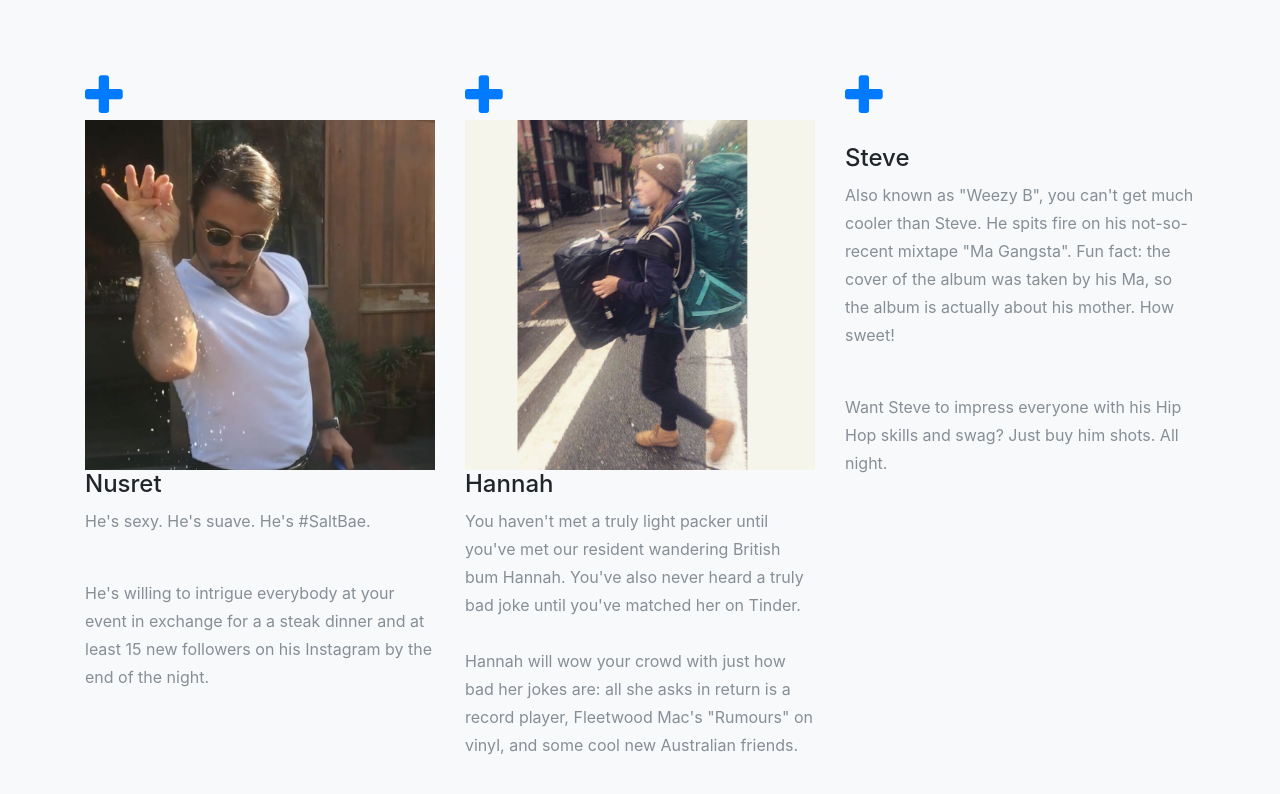
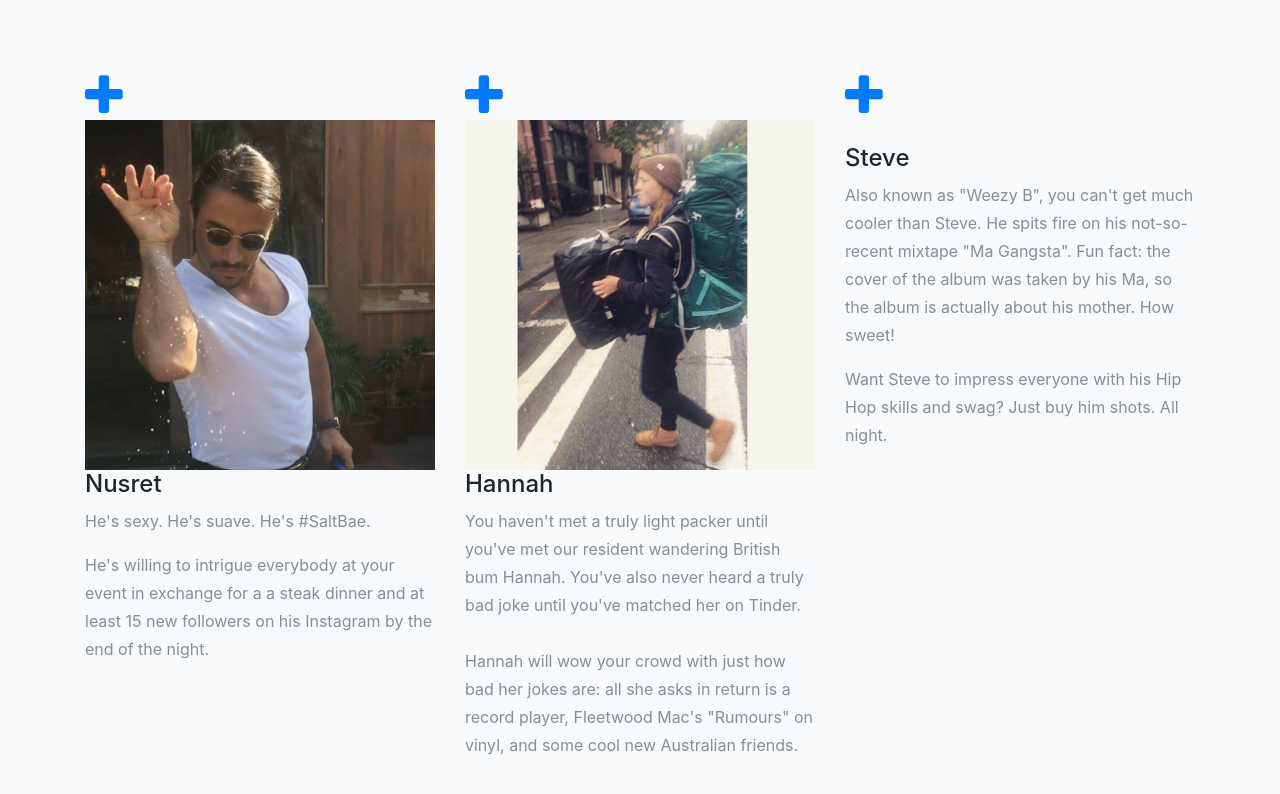
Before and after one commit to mondayrain/social-escort-site, a website with bundled scripts: page index.html in a window 1280 px wide. Shown: the part 1791-2585 px from the top of the page. Built offline with nearby package versions, Linux system fonts and the light colour scheme; files whose address does not match are found by name; a web font is replaced by a local one.

```diff
--- a/index.html
+++ b/index.html
@@ -127,7 +127,7 @@
             <div class="portfolio-caption">
               <h4>Nusret</h4>
               <p class="text-muted">He's sexy. He's suave. He's #SaltBae.</p>
-              <p class="text-muted"></br>He's willing to intrigue everybody at your event in exchange for a a steak dinner and at least 15 new followers on his Instagram by the end of the night.</p>
+              <p class="text-muted">He's willing to intrigue everybody at your event in exchange for a a steak dinner and at least 15 new followers on his Instagram by the end of the night.</p>
             </div>
           </div>
           <div class="col-md-4 col-sm-6 portfolio-item">
@@ -156,7 +156,7 @@
             <div class="portfolio-caption">
               <h4>Steve</h4>
               <p class="text-muted">Also known as "Weezy B", you can't get much cooler than Steve. He spits fire on his not-so-recent mixtape "Ma Gangsta". Fun fact: the cover of the album was taken by his Ma, so the album is actually about his mother. How sweet!</p>
-              <p class="text-muted"></br>Want Steve to impress everyone with his Hip Hop skills and swag? Just buy him shots. All night. </p>
+              <p class="text-muted">Want Steve to impress everyone with his Hip Hop skills and swag? Just buy him shots. All night. </p>
             </div>
           </div>
         </div>
```
